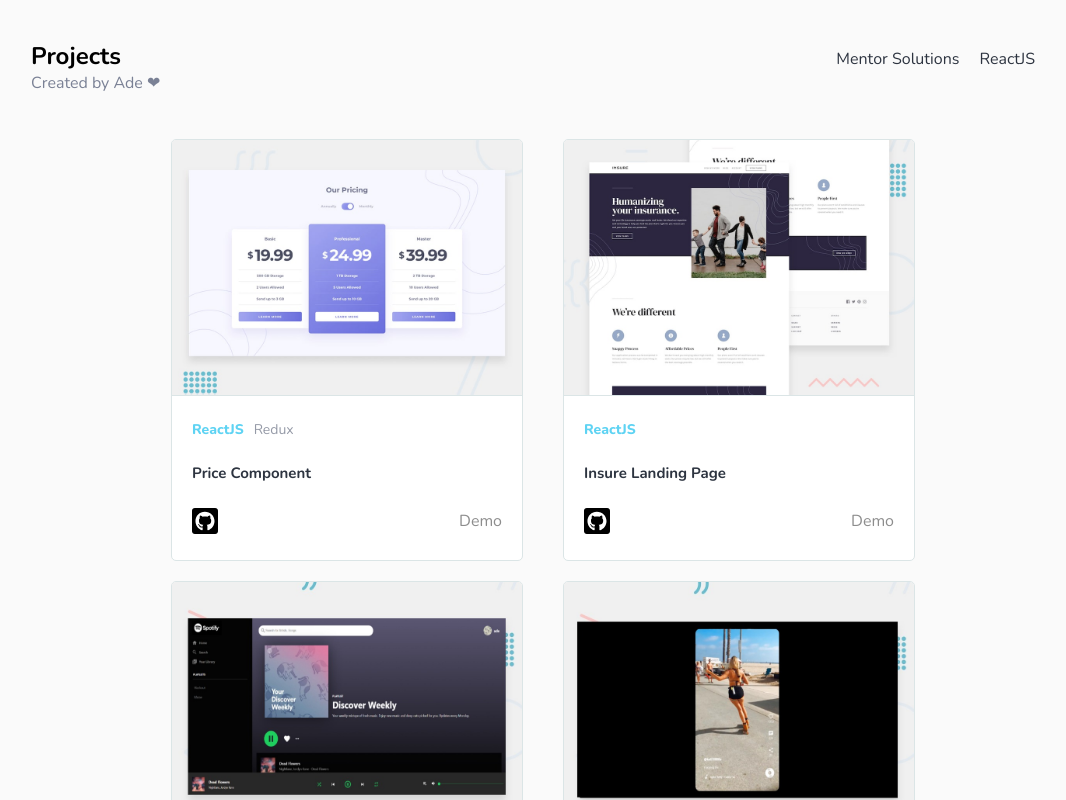
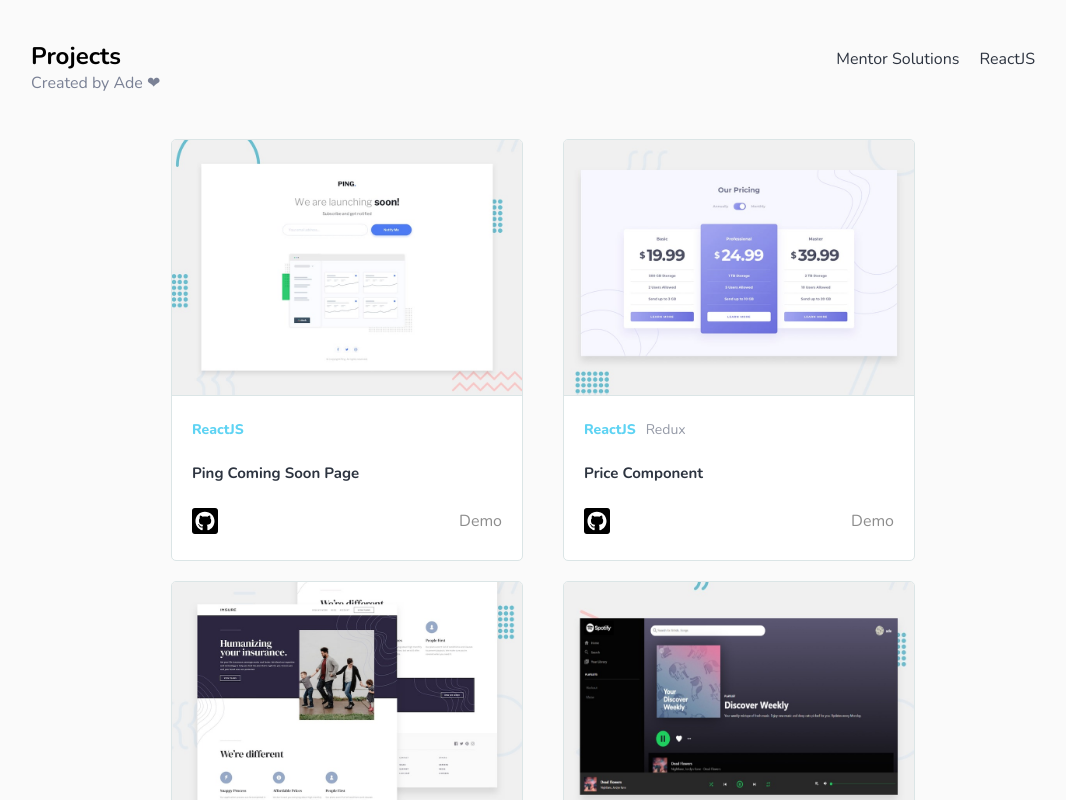
Before and after one commit to adechan/Frontend-Mentor-Solutions, a React (Create React App) app: page / in a window 1280 px wide. Shown: the top 800 px of the page, without its empty margins (97-1163 px from the left). Built offline with nearby package versions, Linux system fonts and the light colour scheme.

Commit message:
Added new project

```diff
--- a/src/data.js
+++ b/src/data.js
@@ -7,6 +7,7 @@ import SocialMediaDashboard from "./assets/social-media-dashboard.jpg";
 import SocialProofSection from "./assets/social-proof-section.jpg";
 import InsureLandingPage from "./assets/insure-landing-page.jpg";
 import PricePage from "./assets/price-component.jpg";
+import PingComingSoonPage from "./assets/ping-coming-soon-page.jpg";
 
 import Discord from "./assets/discord.jpg";
 import Spotify from "./assets/spotify.jpg";
@@ -20,6 +21,15 @@ import BasicTodo from "./assets/basictodo.jpg";
 import BasicCalculator from "./assets/basiccalculator.jpg";
 
 export const mentorProjects = [
+  {
+    id: 9,
+    image: PingComingSoonPage,
+    languages: ["ReactJS"],
+    title: "Ping Coming Soon Page",
+    githubUrl:
+      "https://github.com/adechan/Frontend-Mentor-Challenges/tree/master/ping-coming-soon-page",
+    demo: "https://ping-coming-soon-page.web.app/",
+  },
   {
     id: 8,
     image: PricePage,
@@ -251,6 +261,15 @@ export const reactjsProjects = [
 
 export const projects = [
   {
+    id: 18,
+    image: PingComingSoonPage,
+    languages: ["ReactJS"],
+    title: "Ping Coming Soon Page",
+    githubUrl:
+      "https://github.com/adechan/Frontend-Mentor-Challenges/tree/master/ping-coming-soon-page",
+    demo: "https://ping-coming-soon-page.web.app/",
+  },
+  {
     id: 17,
     image: PricePage,
     languages: ["ReactJS", "Redux"],
```
Also changed, not shown: src/assets/ping-coming-soon-page.jpg (added).
